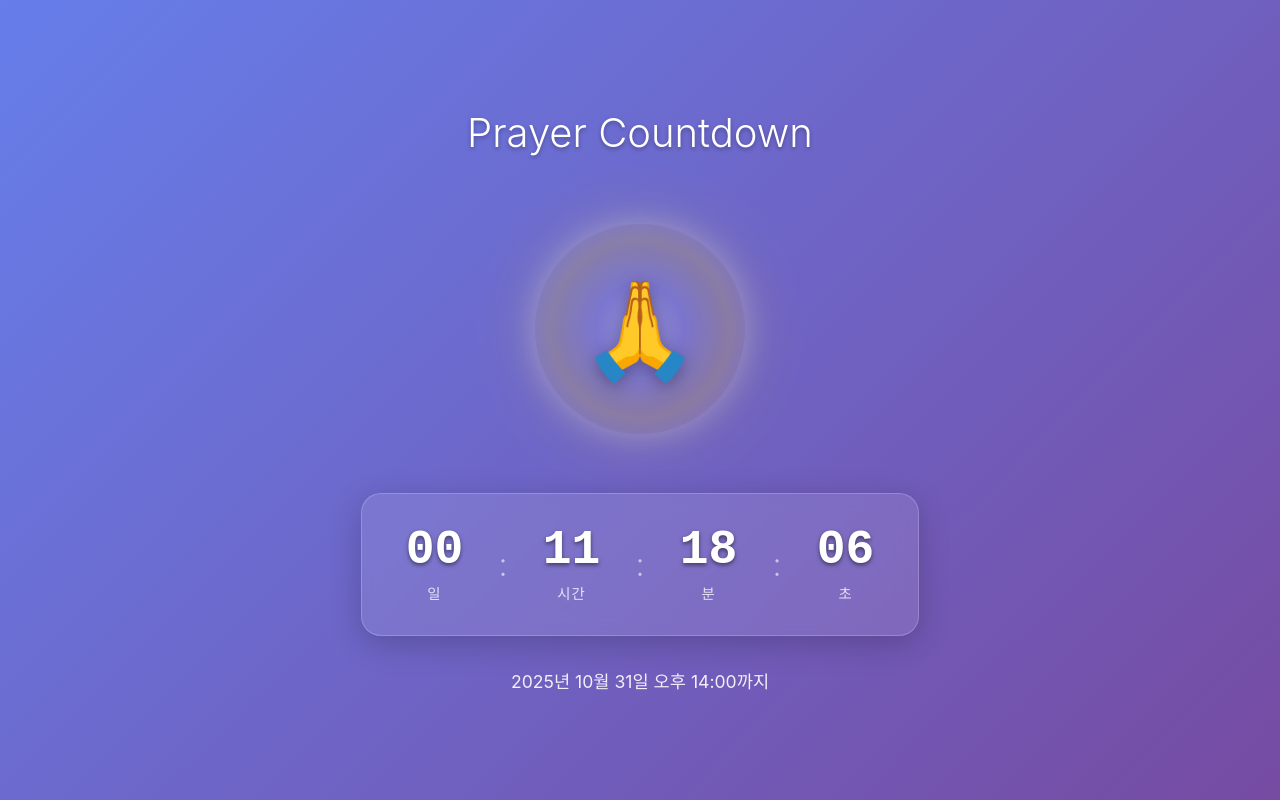
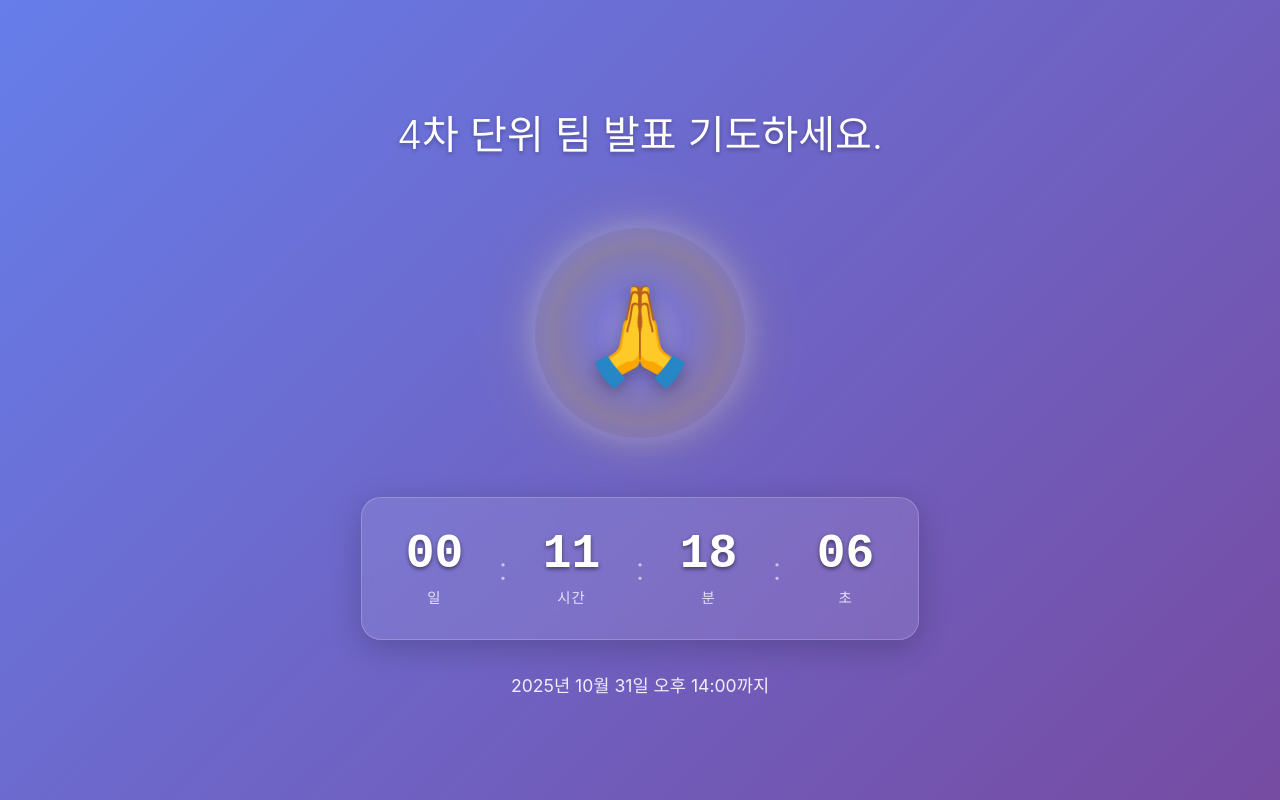
Before and after one commit to JungyuOO/gido, a plain HTML site: page index.html in a window 1280 px wide. Drawn offline with Linux system fonts and the light colour scheme.

Commit message:
update index.html

```diff
--- a/index.html
+++ b/index.html
@@ -5,7 +5,7 @@
     <meta name="viewport" content="width=device-width, initial-scale=1.0">
     <meta name="description" content="기도하는 손과 후광 효과가 있는 카운트다운 웹사이트">
     <meta name="keywords" content="기도, 카운트다운, 타이머">
-    <title>Prayer Countdown</title>
+    <title>4차 단위 팀 발표</title>
     <style>
         /* CSS will be added in later tasks */
         * {
@@ -363,7 +363,7 @@
 </head>
 <body>
     <header>
-        <h1>Prayer Countdown</h1>
+        <h1>4차 단위 팀 발표 기도하세요.</h1>
     </header>
 
     <main>
```
